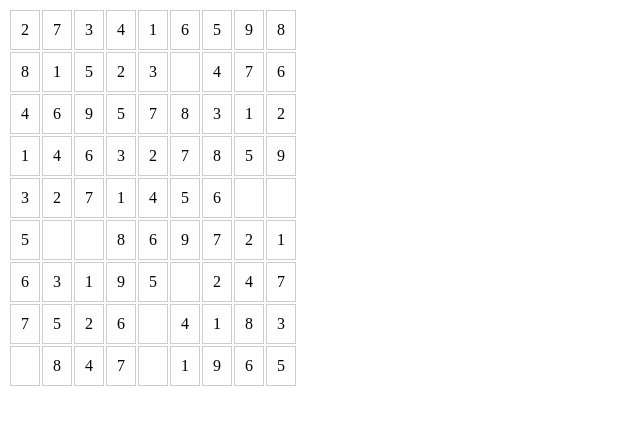
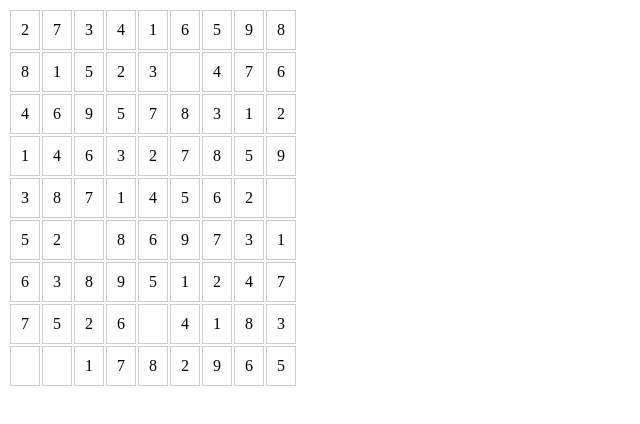
Before and after one commit to BinsSoft/games, an Angular app in the folder sudoku/: page / in a window 1280 px wide. Shown: the top 424 px of the page, without its empty margins (0-640 px from the left). Built offline with nearby package versions, Linux system fonts and the light colour scheme.

Commit message:
work on puzzle logic for cell

```diff
--- a/sudoku/src/app/container/container.component.ts
+++ b/sudoku/src/app/container/container.component.ts
@@ -102,22 +102,24 @@ export class ContainerComponent implements OnInit {
 
 			blankElements.forEach((element:any)=>{
 
-				let fullElements = document.querySelectorAll("td[data-row='"+row+"'][data-value]");
 				let fullCells = [];
 				let cellArr = [1,2,3,4,5,6,7,8,9];
 
+				let fullElements = document.querySelectorAll("td[data-row='"+row+"'][data-value]");
 				fullElements.forEach((e:any)=>{
-					console.log("row  : "+e.dataset.value);
+					// console.log("row  : "+e.dataset.value);
 					if (cellArr.indexOf( Number(e.dataset.value) ) > -1) {
 						cellArr.splice(cellArr.indexOf( Number(e.dataset.value) ), 1);
 					}
 				});
-				console.log(cellArr);
+
+
+				// console.log(cellArr);
 				let lastCell = cellArr[0];
 				let colElements = document.querySelectorAll("td[data-column='"+element.dataset.column+"'][data-value]");
 
 				colElements.forEach((e:any)=>{
-					console.log("column  : "+e.dataset.value);
+					// console.log("column  : "+e.dataset.value);
 					if (cellArr.indexOf( Number(e.dataset.value) ) > -1){
 						cellArr.splice(cellArr.indexOf( Number(e.dataset.value) ), 1);
 					}
@@ -128,7 +130,7 @@ export class ContainerComponent implements OnInit {
 					lastCell = cellArr[0];
 				}
 				blockElements.forEach((e:any)=>{
-					console.log("block  : "+e.dataset.value);
+					// console.log("block  : "+e.dataset.value);
 					if (cellArr.indexOf( Number(e.dataset.value) ) > -1){
 						cellArr.splice(cellArr.indexOf( Number(e.dataset.value) ), 1);
 					}
@@ -136,7 +138,7 @@ export class ContainerComponent implements OnInit {
 
 
 
-				console.log(cellArr);
+				// console.log(cellArr);
 
 				let cell = this.getProperCell(cellArr, element);
 				if (cell) {
@@ -146,28 +148,58 @@ export class ContainerComponent implements OnInit {
 					this.allCells[element.dataset.block].splice( this.allCells[element.dataset.block].indexOf(cell) , 1 );
 					cellArr.splice( cellArr.indexOf(cell) , 1 );
 				} else {
-					/*console.log("last cell :"+lastCell);
-					let previousElement = this.swapLastCell( element, element, lastCell);
-					element.setAttribute("data-value", previousElement.dataset.value);
-					element.innerText = previousElement.dataset.value;
-					previousElement.setAttribute("data-value", lastCell);
-					previousElement.innerText = lastCell;*/
+					// console.log("last cell :"+lastCell);
+					let filterCell = this.swapLastCell(element, lastCell);
+					if (filterCell.dataset.value) {
+						let cellValue = Number(filterCell.dataset.value);
+						element.setAttribute("data-value", cellValue);
+						element.innerText = cellValue;
+						// console.log("filter last cell :", lastCell);
+						filterCell.setAttribute("data-value", lastCell);
+						filterCell.innerText = lastCell;
+						this.allCells[filterCell.dataset.block].splice( this.allCells[filterCell.dataset.block].indexOf(cellValue) , 1 );
+						this.allCells[element.dataset.block].splice( this.allCells[element.dataset.block].indexOf(lastCell) , 1 );
+					} else {
+						element.setAttribute("data-tmp-value", lastCell);
+						this.allCells[element.dataset.block].splice( this.allCells[element.dataset.block].indexOf(lastCell) , 1 );
+					}
+
 				}
 			});
 		}
-
 	}
 
-	swapLastCell( targetElement, lastElement, lastCell) {
-		let previousElement = targetElement.previousSibling;
-		let colElements = document.querySelectorAll("td[data-column='"+lastElement.dataset.column+"'][data-value='"+previousElement.dataset.value+"']");
-		let prevColElements = document.querySelectorAll("td[data-column='"+previousElement.dataset.column+"'][data-value='"+lastCell+"']");
-		if (colElements.length > 0 || prevColElements.length > 0) {
-			return this.swapLastCell( previousElement, lastElement, lastCell);
+	swapLastCell( targetElement, targetCell) {
+		let targetRow = targetElement.dataset.row;
+		let targetBlock = targetElement.dataset.block;
+		let rowCells = document.querySelectorAll("td[data-row='"+targetRow+"']:not([data-block='"+targetBlock+"'])");
+		// console.log("row cells filter :", rowCells);
+		let filterCell = null;
+		rowCells.forEach((e:any)=>{
+			if (
+				document.querySelectorAll("td[data-block='"+e.dataset.block+"'][data-value='"+targetCell+"']:not([data-tmp-value])").length === 0
+				&&
+				document.querySelectorAll("td[data-column='"+e.dataset.column+"'][data-value='"+targetCell+"']:not([data-tmp-value])").length === 0
+				&&
+				document.querySelectorAll("td[data-column='"+targetElement.dataset.column+"'][data-value='"+e.dataset.value+"']:not([data-tmp-value])").length === 0
+			) {
+				filterCell = e;
+			}
+		});
+		if (filterCell === null) {
+			let rowCells = document.querySelectorAll("td[data-row='"+targetRow+"'][data-block='"+targetBlock+"']");
+			// console.log("null row cells :", rowCells);
+			rowCells.forEach((e:any)=>{
+			if (
+				document.querySelectorAll("td[data-column='"+targetElement.dataset.column+"'][data-value='"+e.dataset.value+"']").length === 0
+			) {
+				filterCell = e;
+			return false;
+			}
+		});
 		}
-		let previousValue = previousElement.dataset.value;
-
-		return previousElement;
+		// console.log("filter cell : ",filterCell.dataset, filterCell);
+		return filterCell;
 	}
 
 	getProperCell(cellArr, targetElement, cellIndex = 0) {
@@ -178,7 +210,8 @@ export class ContainerComponent implements OnInit {
 		let randormIndex = (targetBlock === "5" || targetBlock=== "1" || targetBlock==="9")? Math.floor(Math.random()*cellArr.length) : cellIndex;
 		let cell = cellArr[  randormIndex ];
 
-		console.log(cellArr, cell, targetElement);
+		// console.log(cellArr, cell, targetElement);
+		cellArr.splice( cellArr.indexOf(cell) , 1 );
 		if (cellArr.length > 0
 			&&
 			(
@@ -189,9 +222,10 @@ export class ContainerComponent implements OnInit {
 			)
 
 			) {
+
 			return this.getProperCell(cellArr, targetElement);
 		}
-		cellArr.splice( cellArr.indexOf(cell) , 1 );
+
 		return cell;
 	}
 
```
Also changed, not shown: sudoku/demo.txt (added).
